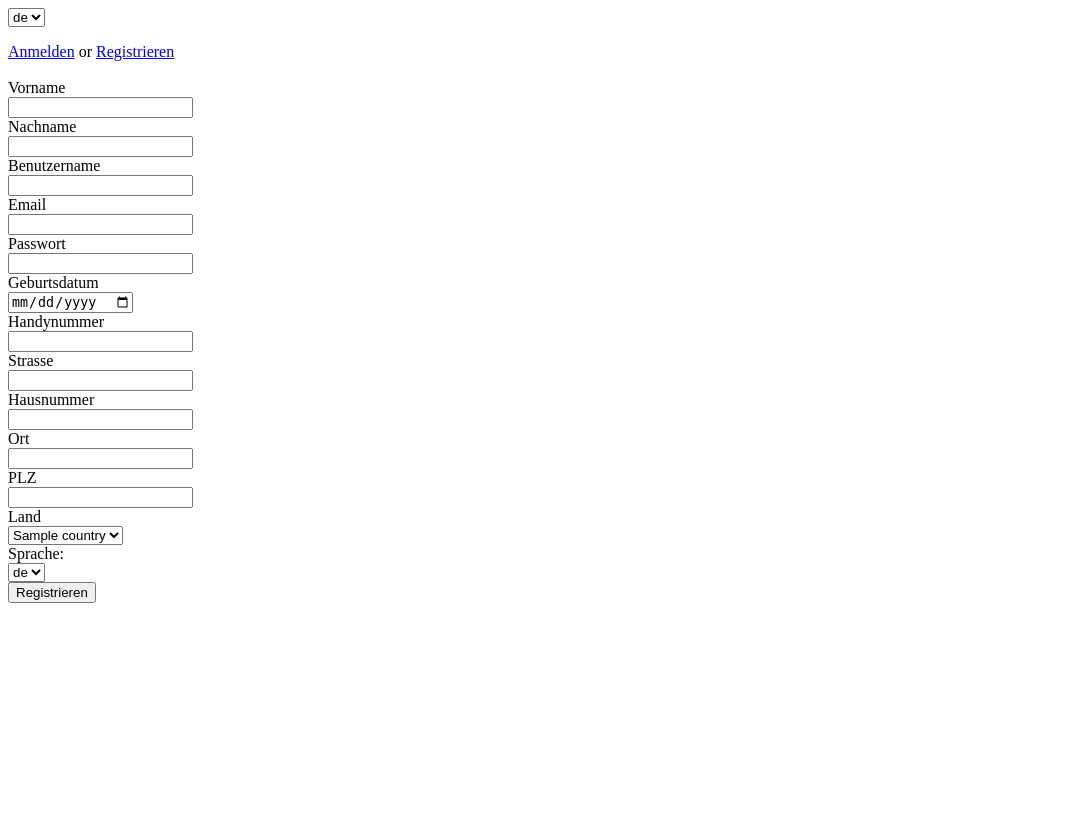
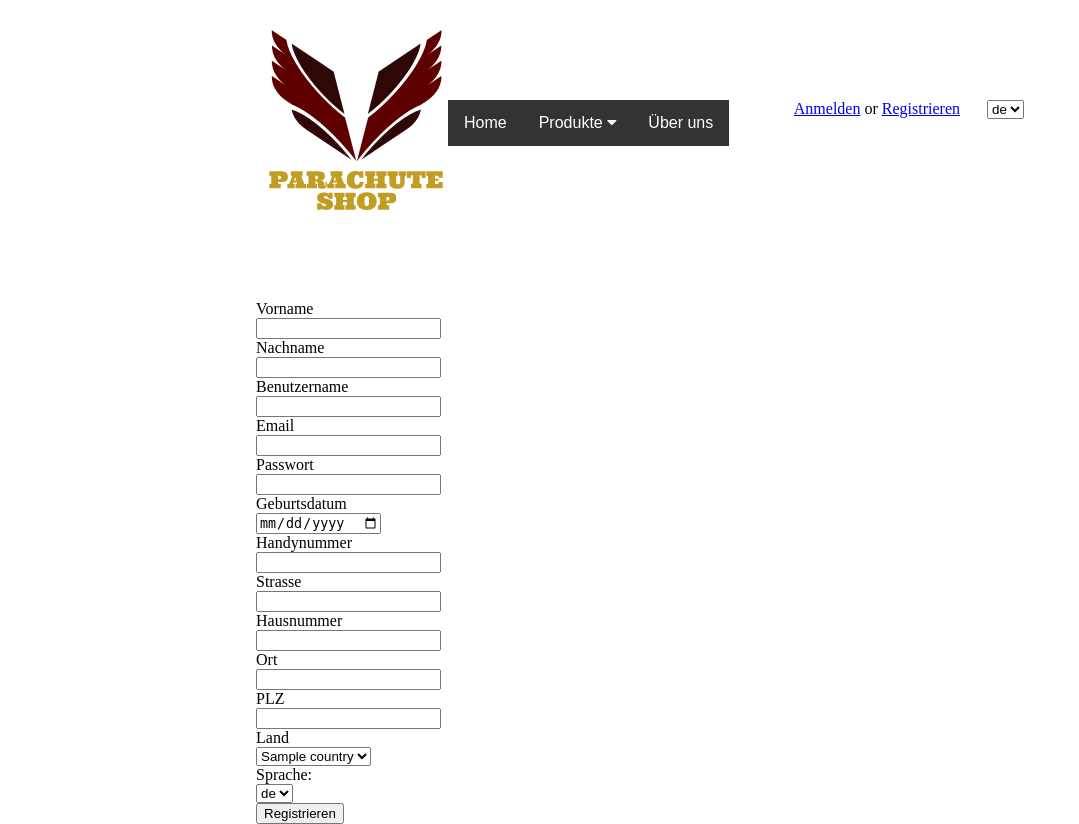
Before and after one commit to res13/webshop, a PHP site: page /register.php in a window 1280 px wide. Shown: the whole page, without its empty margins (0-1079 px from the left). Before the commit the page ends 603 px from the top, so only its background shows below. Run offline with PHP 8.4, Linux system fonts and the light colour scheme; tables that the repository leaves empty hold one stand-in row (values such as "Sample post").

Commit message:
added a little bit of style, not good though

```diff
--- /dev/null
+++ b/web/body.php
@@ -0,0 +1,5 @@
+<?php
+require_once('language.php');
+require_once('loginState.php');
+require_once('logo.php');
+require_once('navigation.php');
--- a/web/forgotPassword.php
+++ b/web/forgotPassword.php
@@ -43,6 +43,8 @@ function randomPassword($length) {
     <?php echo getHTMLHead("Forgot password"); ?>
 </head>
 <body>
+<?php require('body.php'); ?>
+<div class="main">
 <?php
 if (isset($mailSent) && $mailSent == true) {
 
@@ -58,5 +60,6 @@ else {
     <?php
 }
 ?>
+</div>
 </body>
 </html>
--- a/web/head.php
+++ b/web/head.php
@@ -4,5 +4,3 @@ session_start();
 require_once('util/i18n.php');
 require_once('util/util.php');
 require_once('util/db.php');
-require_once('language.php');
-require_once('loginState.php');
--- a/web/index.php
+++ b/web/index.php
@@ -7,6 +7,9 @@ require('head.php');
 <?php echo getHTMLHead(getTextForLanguage("HOME")); ?>
 </head>
 <body>
+<?php require('body.php'); ?>
+<div class="main">
 <p><?php echo getTextForLanguage("HOME"); ?></p>
+</div>
 </body>
 </html>
--- a/web/language.php
+++ b/web/language.php
@@ -17,6 +17,7 @@ else{
     }
 }
 ?>
+<div class="language">
 <form method="post">
     <select name="lang" onchange="this.form.submit()">
         <?php
@@ -31,3 +32,4 @@ else{
         ?>
     </select>
 </form>
+</div>
--- a/web/login.php
+++ b/web/login.php
@@ -16,8 +16,6 @@ if (isset($_POST['usernameOrEmail']) && isset($_POST['password'])) {
         alert(getTextForLanguage("WRONG_USERNAME_EMAIL_PASSWORD"));
     }
 }
-require_once('language.php');
-require_once('loginState.php');
 ?>
 <!DOCTYPE html>
 <html lang="de">
@@ -25,6 +23,8 @@ require_once('loginState.php');
     <?php echo getHTMLHead(getTextForLanguage("LOGIN")); ?>
 </head>
 <body>
+<?php require('body.php'); ?>
+<div class="main">
 <?php
 if (isset($_SESSION['person'])) {
     echo getTextForLanguage("SUCCESSFUL_LOGIN");
@@ -42,5 +42,6 @@ else {
     <?php
 }
 ?>
+</div>
 </body>
 </html>
--- a/web/loginState.php
+++ b/web/loginState.php
@@ -1,3 +1,6 @@
+<?php
+?>
+<div class="loginState">
 <?php
 if (isset($_SESSION['person'])) {
     $person = $_SESSION['person'];
@@ -7,3 +10,5 @@ if (isset($_SESSION['person'])) {
 else {
     echo "<a href=\"login.php\">".getTextForLanguage("LOGIN")."</a> or <a href=\"register.php\">".getTextForLanguage("REGISTER")."</a></br></br>";
 }
+?>
+</div>
--- /dev/null
+++ b/web/logo.php
@@ -0,0 +1,5 @@
+<?php
+?>
+<div class="logo">
+<img src="img/parachuteshoplogo.png" alt="Parachute webshop">
+</div>
--- /dev/null
+++ b/web/navigation.php
@@ -0,0 +1,16 @@
+<?php
+?>
+<div class="navigation">
+<a href="index.php"><?php echo getTextForLanguage("HOME")?></a>
+    <div class="dropdown">
+        <button class="dropbtn"><?php echo getTextForLanguage("PRODUCTS")?>
+            <i class="fa fa-caret-down"></i>
+        </button>
+        <div class="dropdown-content">
+            <a href="#">Link 1</a>
+            <a href="#">Link 2</a>
+            <a href="#">Link 3</a>
+        </div>
+    </div>
+    <a href="aboutUs.php"><?php echo getTextForLanguage("ABOUT_US")?></a>
+</div>
--- a/web/register.php
+++ b/web/register.php
@@ -21,8 +21,6 @@ if (isset($_POST['email']) && isset($_POST['username'])) {
         createPerson($person);
     }
 }
-require_once('language.php');
-require_once('loginState.php');
 ?>
 <!DOCTYPE html>
 <html lang="de">
@@ -30,6 +28,8 @@ require_once('loginState.php');
     <?php echo getHTMLHead(getTextForLanguage("REGISTER")); ?>
 </head>
 <body>
+<?php require('body.php'); ?>
+<div class="main">
 <form method="post">
     <?php echo getTextForLanguage("FIRSTNAME")?><br/>
     <input type="text" name="firstname" maxlength="50"><br/>
@@ -79,5 +79,6 @@ require_once('loginState.php');
     </select><br/>
     <input type="submit" value="<?php echo getTextForLanguage("REGISTER")?>">
 </form>
+</div>
 </body>
 </html>
--- a/web/resetPassword.php
+++ b/web/resetPassword.php
@@ -25,8 +25,6 @@ if (isset($_POST['usernameOrEmail']) && isset($_POST['oldPassword']) && isset($_
         alert(getTextForLanguage("WRONG_USERNAME_EMAIL_PASSWORD"));
     }
 }
-require_once('language.php');
-require_once('loginState.php');
 ?>
 <!DOCTYPE html>
 <html lang="de">
@@ -34,12 +32,15 @@ require_once('loginState.php');
     <?php echo getHTMLHead(getTextForLanguage("PASSWORD_RESET")); ?>
 </head>
 <body>
+<?php require('body.php'); ?>
+<div class="main">
 <?php
 if (isset($_SESSION['person']) && $_SESSION['person']->resetpassword == 0) {
     echo getTextForLanguage("RESET_PASSWORD");
 }
 else {
 ?>
+
 <form method="post">
     <?php echo getTextForLanguage("USERNAME")?> <?php echo getTextForLanguage("OR")?> <?php echo getTextForLanguage("EMAIL")?><br />
     <input type="text" name="usernameOrEmail" maxlength="50"><br />
@@ -52,5 +53,6 @@ else {
     <?php
 }
 ?>
+</div>
 </body>
 </html>
--- /dev/null
+++ b/web/style/style.css
@@ -0,0 +1,92 @@
+.language {
+    position: absolute;
+    right: 20%;
+    top: 100px;
+    display: block;
+}
+
+.loginState {
+    position: absolute;
+    right: 25%;
+    top: 100px;
+    display: block;
+}
+
+.navigation {
+    position: absolute;
+    top: 100px;
+    left: 35%;
+    display: block;
+    overflow: hidden;
+    background-color: #333;
+    font-family: Arial;
+}
+
+.navigation a {
+    float: left;
+    font-size: 16px;
+    color: white;
+    text-align: center;
+    padding: 14px 16px;
+    text-decoration: none;
+}
+
+.main {
+    position: absolute;
+    top: 300px;
+    left: 20%;
+    display: block;
+}
+
+.dropdown {
+    float: left;
+    overflow: hidden;
+}
+
+.dropdown .dropbtn {
+    font-size: 16px;
+    border: none;
+    outline: none;
+    color: white;
+    padding: 14px 16px;
+    background-color: inherit;
+    font-family: inherit;
+    margin: 0;
+}
+
+.navigation a:hover, .dropdown:hover .dropbtn {
+    background-color: red;
+}
+
+.dropdown-content {
+    display: none;
+    position: absolute;
+    background-color: #f9f9f9;
+    min-width: 160px;
+    box-shadow: 0px 8px 16px 0px rgba(0,0,0,0.2);
+    z-index: 1;
+}
+
+.dropdown-content a {
+    float: none;
+    color: black;
+    padding: 12px 16px;
+    text-decoration: none;
+    display: block;
+    text-align: left;
+}
+
+.dropdown-content a:hover {
+    background-color: #ddd;
+}
+
+.dropdown:hover .dropdown-content {
+    display: block;
+}
+
+.logo {
+    position: absolute;
+    top: 20px;
+    left: 20%;
+    display: block;
+}
--- a/web/util/i18n.php
+++ b/web/util/i18n.php
@@ -7,7 +7,7 @@ $texts = array
         'en' => 'Login'),
     'OR' => array(
         'de' => 'oder',
-        'en' => 'Login'),
+        'en' => 'or'),
     'REGISTER' => array(
         'de' => 'Registrieren',
         'en' => 'Register'),
@@ -110,6 +110,12 @@ $texts = array
     'REQUEST_NEW_PASSWORD' => array(
         'de' => 'Neues passwort anfordern',
         'en' => 'Request new password'),
+    'PRODUCTS' => array(
+        'de' => 'Produkte',
+        'en' => 'Products'),
+    'ABOUT_US' => array(
+        'de' => 'Über uns',
+        'en' => 'About us'),
 );
 
 function getAvailableLanguages()
--- a/web/util/util.php
+++ b/web/util/util.php
@@ -27,6 +27,9 @@ function getHTMLHead($title) {
     <link rel=\"icon\" type=\"image/png\" sizes=\"32x32\" href=\"img/favicon/favicon-32x32.png\">
     <link rel=\"icon\" type=\"image/png\" sizes=\"96x96\" href=\"img/favicon/favicon-96x96.png\">
     <link rel=\"icon\" type=\"image/png\" sizes=\"16x16\" href=\"img/favicon/favicon-16x16.png\">
-    <link rel=\"manifest\" href=\"img/favicon/manifest.json\">";
+    <link rel=\"manifest\" href=\"img/favicon/manifest.json\">
+    <link rel=\"stylesheet\" type=\"text/css\" href=\"style/style.css\">
+    <!-- TODO: should we include font awesome? -->
+    <link rel=\"stylesheet\" href=\"https://cdnjs.cloudflare.com/ajax/libs/font-awesome/4.7.0/css/font-awesome.min.css\">";
 }
 ?>
```
Also changed, not shown: web/user.php (+16 -4 lines).
